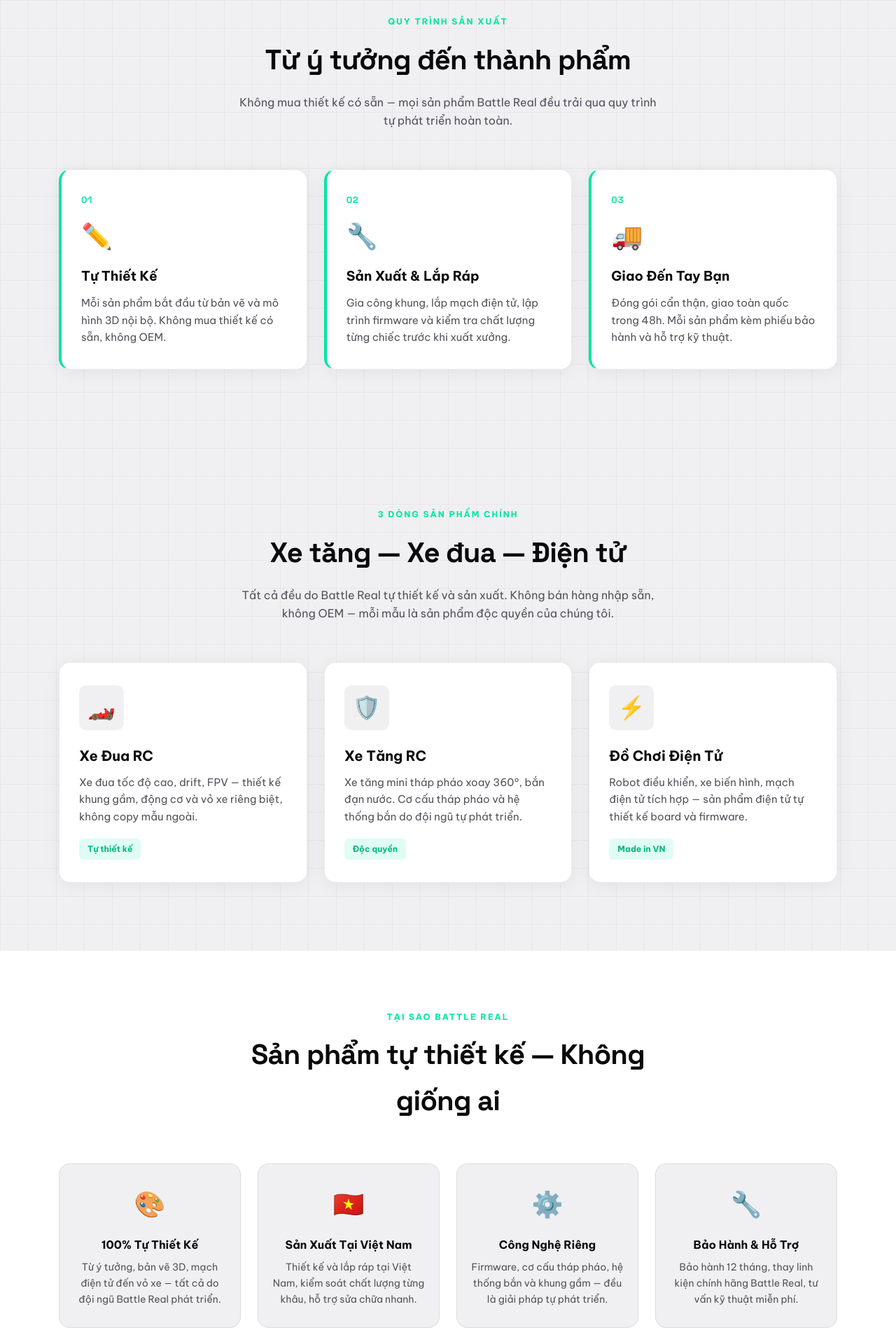
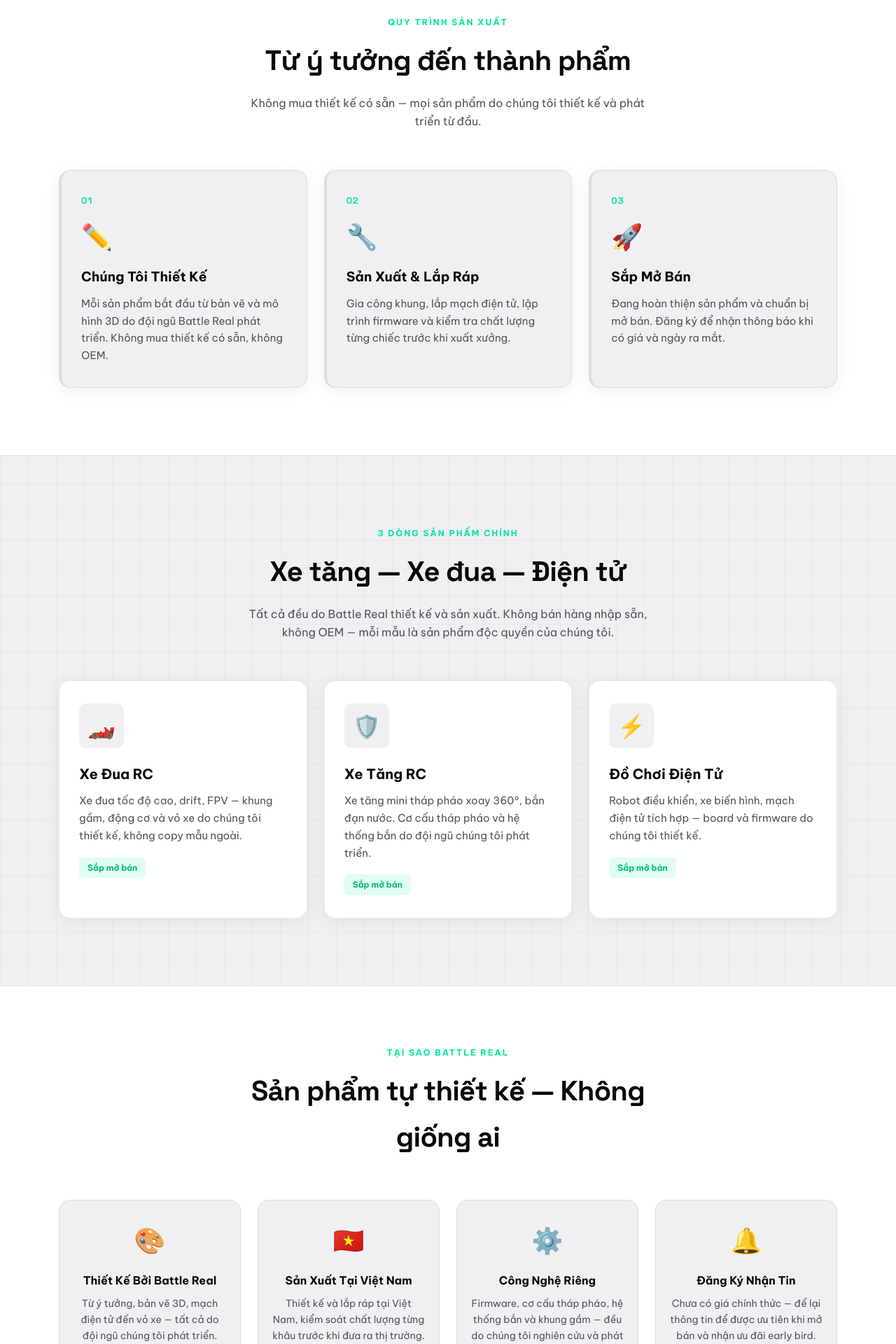
Before and after one commit to s2nmt/battleRealgame, a React (Vite) app: page / in a window 1280 px wide. Shown: the part 880-2800 px from the top of the page at 70% size. Built offline with nearby package versions, Linux system fonts and the light colour scheme.

Commit message:
fix: change content

```diff
--- a/index.html
+++ b/index.html
@@ -4,11 +4,11 @@
     <meta charset="UTF-8" />
     <link rel="icon" type="image/svg+xml" href="/favicon.svg" />
     <meta name="viewport" content="width=device-width, initial-scale=1.0" />
-    <meta name="description" content="Battle Real - Xe tăng RC, xe đua RC và đồ chơi điện tử 100% tự thiết kế tại Việt Nam. Không OEM, không hàng có sẵn. Bảo hành 12 tháng." />
+    <meta name="description" content="Battle Real - Xe tăng RC, xe đua RC và đồ chơi điện tử do chúng tôi thiết kế. Đang chuẩn bị mở bán — đăng ký nhận tin sớm." />
     <link rel="preconnect" href="https://fonts.googleapis.com" />
     <link rel="preconnect" href="https://fonts.gstatic.com" crossorigin />
     <link href="https://fonts.googleapis.com/css2?family=Be+Vietnam+Pro:ital,wght@0,400;0,500;0,600;0,700;0,800&family=Space+Grotesk:wght@500;600;700&display=swap" rel="stylesheet" />
-    <title>Battle Real | Xe Tăng, Xe Đua & Đồ Chơi Điện Tử Tự Thiết Kế</title>
+    <title>Battle Real | Xe Tăng, Xe Đua & Đồ Chơi Điện Tử</title>
   </head>
   <body>
     <div id="root"></div>
--- a/src/components/Contact.jsx
+++ b/src/components/Contact.jsx
@@ -12,23 +12,23 @@ export default function Contact() {
     <section id="contact" className="section section--dark">
       <div className="container contact">
         <div className="contact__info">
-          <span className="section__tag">Đặt hàng</span>
-          <h2 className="section__title">Liên hệ đặt mua sản phẩm tự thiết kế</h2>
+          <span className="section__tag">Đăng ký sớm</span>
+          <h2 className="section__title">Nhận thông báo khi mở bán</h2>
           <p className="section__desc">
-            Điền form bên dưới — chúng tôi sẽ gọi lại tư vấn mẫu xe tăng, xe đua hoặc đồ chơi điện tử phù hợp.
+            Sản phẩm đang trong giai đoạn chuẩn bị — chưa có giá. Để lại thông tin để được báo khi chính thức mở bán.
           </p>
           <ul className="contact__perks">
-            <li>🎨 100% sản phẩm tự thiết kế, độc quyền Battle Real</li>
-            <li>🚚 Giao hàng toàn quốc trong 48h (nội thành)</li>
-            <li>🔧 Bảo hành 12 tháng, hỗ trợ kỹ thuật miễn phí</li>
+            <li>🔔 Ưu tiên nhận tin khi công bố giá & ngày mở bán</li>
+            <li>🎨 Sản phẩm do Battle Real thiết kế, độc quyền thương hiệu</li>
+            <li>🎁 Ưu đãi early bird dành cho người đăng ký sớm</li>
           </ul>
         </div>
 
         {submitted ? (
           <div className="contact__success">
             <span className="contact__success-icon">✅</span>
-            <h3>Đã nhận yêu cầu!</h3>
-            <p>Chúng tôi sẽ liên hệ trong vòng 24 giờ để xác nhận đơn hàng.</p>
+            <h3>Đã nhận đăng ký!</h3>
+            <p>Chúng tôi sẽ liên hệ khi sản phẩm sẵn sàng mở bán.</p>
           </div>
         ) : (
           <form className="contact__form" onSubmit={handleSubmit}>
@@ -47,15 +47,15 @@ export default function Contact() {
             <label>
               Bạn quan tâm
               <select name="interest" defaultValue="racing">
-                <option value="racing">Xe đua RC (tự thiết kế)</option>
-                <option value="tank">Xe tăng RC (tự thiết kế)</option>
+                <option value="racing">Xe đua RC</option>
+                <option value="tank">Xe tăng RC</option>
                 <option value="electronic">Đồ chơi điện tử</option>
-                <option value="bundle">Combo / gói tiết kiệm</option>
-                <option value="bulk">Đặt số lượng lớn</option>
+                <option value="bundle">Combo dự kiến</option>
+                <option value="all">Tất cả sản phẩm</option>
               </select>
             </label>
             <button type="submit" className="btn btn--primary btn--lg btn--block">
-              Gửi Yêu Cầu
+              Đăng Ký Nhận Tin
             </button>
           </form>
         )}
--- a/src/components/Footer.jsx
+++ b/src/components/Footer.jsx
@@ -6,15 +6,15 @@ export default function Footer() {
           <span className="logo__text">
             Battle<span className="logo__accent">Real</span>
           </span>
-          <p>Xe tăng, xe đua & đồ chơi điện tử — 100% tự thiết kế tại Việt Nam</p>
+          <p>Xe tăng, xe đua & đồ chơi điện tử do chúng tôi thiết kế — Đang chuẩn bị mở bán</p>
         </div>
         <div className="footer__links">
           <a href="#categories">Danh mục</a>
           <a href="#shop">Sản phẩm</a>
-          <a href="#how">Tự thiết kế</a>
+          <a href="#how">Thiết kế</a>
           <a href="#contact">Liên hệ</a>
         </div>
-        <p className="footer__copy">© 2026 Battle Real. Tự thiết kế — Tự sản xuất — Bảo hành 12 tháng.</p>
+        <p className="footer__copy">© 2026 Battle Real. Chúng tôi thiết kế — Đang chuẩn bị mở bán.</p>
       </div>
     </footer>
   );
--- a/src/components/GameModes.jsx
+++ b/src/components/GameModes.jsx
@@ -2,13 +2,13 @@ import { categories } from '../data/products';
 
 export default function GameModes() {
   return (
-    <section id="categories" className="section">
+    <section id="categories" className="section section--surface">
       <div className="container">
         <div className="section__header">
           <span className="section__tag">3 dòng sản phẩm chính</span>
           <h2 className="section__title">Xe tăng — Xe đua — Điện tử</h2>
           <p className="section__desc">
-            Tất cả đều do Battle Real tự thiết kế và sản xuất. Không bán hàng nhập sẵn, không OEM —
+            Tất cả đều do Battle Real thiết kế và sản xuất. Không bán hàng nhập sẵn, không OEM —
             mỗi mẫu là sản phẩm độc quyền của chúng tôi.
           </p>
         </div>
--- a/src/components/Header.jsx
+++ b/src/components/Header.jsx
@@ -3,7 +3,7 @@ import { useState } from 'react';
 const links = [
   { href: '#categories', label: 'Danh Mục' },
   { href: '#shop', label: 'Sản Phẩm' },
-  { href: '#how', label: 'Tự Thiết Kế' },
+  { href: '#how', label: 'Thiết Kế' },
   { href: '#bundles', label: 'Combo' },
   { href: '#contact', label: 'Liên Hệ' },
 ];
@@ -28,7 +28,7 @@ export default function Header() {
             </a>
           ))}
           <a href="#contact" className="btn btn--primary btn--sm" onClick={() => setOpen(false)}>
-            Đặt Mua Ngay
+            Đăng Ký Sớm
           </a>
         </nav>
 
--- a/src/components/Hero.jsx
+++ b/src/components/Hero.jsx
@@ -19,10 +19,10 @@ export default function Hero() {
 
         <div className="hero__actions">
           <a href="#shop" className="btn btn--primary btn--lg">
-            Xem Sản Phẩm
+            Xem Sản Phẩm Sắp Ra Mắt
           </a>
-          <a href="#how" className="btn btn--outline btn--lg">
-            Quy Trình Thiết Kế
+          <a href="#contact" className="btn btn--outline btn--lg">
+            Đăng Ký Nhận Tin
           </a>
         </div>
 
--- a/src/components/HowItWorks.jsx
+++ b/src/components/HowItWorks.jsx
@@ -2,13 +2,13 @@ import { steps } from '../data/products';
 
 export default function HowItWorks() {
   return (
-    <section id="how" className="section">
+    <section id="how" className="section section--light">
       <div className="container">
         <div className="section__header">
           <span className="section__tag">Quy trình sản xuất</span>
           <h2 className="section__title">Từ ý tưởng đến thành phẩm</h2>
           <p className="section__desc">
-            Không mua thiết kế có sẵn — mọi sản phẩm Battle Real đều trải qua quy trình tự phát triển hoàn toàn.
+            Không mua thiết kế có sẵn — mọi sản phẩm do chúng tôi thiết kế và phát triển từ đầu.
           </p>
         </div>
 
--- a/src/components/Shop.jsx
+++ b/src/components/Shop.jsx
@@ -1,16 +1,14 @@
-import { products } from '../data/products';
-import { formatPrice } from '../utils/formatPrice';
+import { products, storeInfo } from '../data/products';
 
 export default function Shop() {
   return (
     <section id="shop" className="section">
       <div className="container">
         <div className="section__header">
-          <span className="section__tag">Sản phẩm tự thiết kế</span>
+          <span className="section__tag">Sản phẩm Battle Real</span>
           <h2 className="section__title">Mẫu xe & đồ chơi điện tử</h2>
           <p className="section__desc">
-            Mỗi sản phẩm mang thương hiệu Battle Real — thiết kế riêng, không có trên thị trường.
-            Liên hệ để đặt hàng hoặc hỏi tồn kho.
+            Đây là các mẫu đang chuẩn bị ra mắt — chưa có giá chính thức. Đăng ký để nhận thông báo khi mở bán.
           </p>
         </div>
 
@@ -23,9 +21,9 @@ export default function Shop() {
               <h3 className="shop-card__name">{p.name}</h3>
               <p className="shop-card__desc">{p.description}</p>
               <div className="shop-card__footer">
-                <span className="shop-card__price">{formatPrice(p.price)}</span>
+                <span className="shop-card__status">{storeInfo.comingSoonLabel}</span>
                 <a href="#contact" className="btn btn--outline btn--sm">
-                  Đặt Mua
+                  Đăng Ký Quan Tâm
                 </a>
               </div>
             </article>
@@ -33,7 +31,7 @@ export default function Shop() {
         </div>
 
         <p className="shop-note">
-          🎨 Tất cả sản phẩm 100% tự thiết kế — cần tư vấn chọn mẫu hoặc đặt hàng số lượng lớn? Liên hệ ngay.
+          🔔 Giá và thời gian giao hàng sẽ được công bố khi chính thức mở bán — đăng ký sớm để được ưu tiên.
         </p>
       </div>
     </section>
--- a/src/data/products.js
+++ b/src/data/products.js
@@ -1,14 +1,15 @@
 export const storeInfo = {
   name: 'Battle Real',
-  tagline: 'Tự thiết kế — Sản xuất — Phân phối',
-  status: '100% tự thiết kế',
+  tagline: 'Chúng tôi thiết kế — Sản xuất — Sắp mở bán',
+  status: 'Đang chuẩn bị mở bán',
+  comingSoonLabel: 'Sắp mở bán',
   description:
-    'Chúng tôi tự thiết kế và sản xuất xe tăng RC, xe đua RC và đồ chơi điện tử — không bán hàng có sẵn, không đi OEM. Mỗi sản phẩm là ý tưởng riêng, được đội ngũ kỹ sư Việt Nam phát triển từ khung vẽ đến thành phẩm.',
+    'Chúng tôi đang hoàn thiện các mẫu xe tăng RC, xe đua RC và đồ chơi điện tử do đội ngũ Battle Real thiết kế. Website giới thiệu sản phẩm — giá và đặt hàng sẽ được công bố khi chính thức mở bán.',
   highlights: [
-    { value: '100%', label: 'Tự thiết kế' },
+    { value: 'BR', label: 'Chúng tôi thiết kế' },
     { value: '12+', label: 'Mẫu độc quyền' },
-    { value: '48h', label: 'Giao hàng' },
-    { value: '12', label: 'Tháng bảo hành' },
+    { value: 'Sắp', label: 'Ra mắt' },
+    { value: 'Đăng ký', label: 'Nhận tin sớm' },
   ],
 };
 
@@ -18,24 +19,24 @@ export const categories = [
     icon: '🏎️',
     title: 'Xe Đua RC',
     description:
-      'Xe đua tốc độ cao, drift, FPV — thiết kế khung gầm, động cơ và vỏ xe riêng biệt, không copy mẫu ngoài.',
-    tag: 'Tự thiết kế',
+      'Xe đua tốc độ cao, drift, FPV — khung gầm, động cơ và vỏ xe do chúng tôi thiết kế, không copy mẫu ngoài.',
+    tag: 'Sắp mở bán',
   },
   {
     id: 'tank',
     icon: '🛡️',
     title: 'Xe Tăng RC',
     description:
-      'Xe tăng mini tháp pháo xoay 360°, bắn đạn nước. Cơ cấu tháp pháo và hệ thống bắn do đội ngũ tự phát triển.',
-    tag: 'Độc quyền',
+      'Xe tăng mini tháp pháo xoay 360°, bắn đạn nước. Cơ cấu tháp pháo và hệ thống bắn do đội ngũ chúng tôi phát triển.',
+    tag: 'Sắp mở bán',
   },
   {
     id: 'electronic',
     icon: '⚡',
     title: 'Đồ Chơi Điện Tử',
     description:
-      'Robot điều khiển, xe biến hình, mạch điện tử tích hợp — sản phẩm điện tử tự thiết kế board và firmware.',
-    tag: 'Made in VN',
+      'Robot điều khiển, xe biến hình, mạch điện tử tích hợp — board và firmware do chúng tôi thiết kế.',
+    tag: 'Sắp mở bán',
   },
 ];
 
@@ -43,38 +44,34 @@ export const bundles = [
   {
     id: 'racing-kit',
     name: 'Combo Xe Đua Starter',
-    price: 2790000,
     unit: '1 xe + phụ kiện',
-    badge: 'Tự thiết kế',
-    description: 'Xe đua RC bản thiết kế riêng kèm pin LiPo, sạc nhanh và tay cầm 2.4GHz.',
-    includes: ['Xe đua Battle Real R1', 'Pin + sạc LiPo', 'Tay cầm 2.4GHz', 'Bảo hành 12 tháng'],
+    badge: 'Dự kiến',
+    description: 'Xe đua RC do chúng tôi thiết kế, kèm pin LiPo, sạc nhanh và tay cầm 2.4GHz.',
+    includes: ['Xe đua Battle Real R1', 'Pin + sạc LiPo', 'Tay cầm 2.4GHz', 'Bảo hành dự kiến'],
   },
   {
     id: 'tank-kit',
     name: 'Combo Xe Tăng Pro',
-    price: 3490000,
     unit: '1 xe + phụ kiện',
-    badge: 'Bán chạy',
-    description: 'Xe tăng tự thiết kế với hệ thống bắn đạn nước, tháp pháo servo độc quyền.',
+    badge: 'Dự kiến',
+    description: 'Xe tăng do chúng tôi thiết kế với hệ thống bắn đạn nước, tháp pháo servo độc quyền.',
     includes: ['Xe tăng Battle Real T1', 'Bình nước + đạn', 'Pin sạc USB-C', 'Hướng dẫn tiếng Việt'],
     featured: true,
   },
   {
     id: 'dual',
     name: 'Combo Đôi Đấu',
-    price: 5490000,
     unit: '2 xe + sân mini',
-    badge: 'Tiết kiệm',
-    description: '2 xe (đua hoặc tăng) + sân đấu mini gập — thiết kế riêng cho chơi đối kháng tại nhà.',
-    includes: ['2 xe tự thiết kế', 'Sân đấu mini gập', 'Pin dự phòng', 'Bảo hành 12 tháng'],
+    badge: 'Dự kiến',
+    description: '2 xe (đua hoặc tăng) + sân đấu mini gập — do chúng tôi thiết kế cho chơi đối kháng tại nhà.',
+    includes: ['2 xe Battle Real', 'Sân đấu mini gập', 'Pin dự phòng', 'Bảo hành dự kiến'],
   },
   {
     id: 'electronic-kit',
     name: 'Combo Điện Tử Khám Phá',
-    price: 1890000,
     unit: '3 sản phẩm',
-    badge: 'Mới',
-    description: 'Bộ đồ chơi điện tử tự thiết kế: robot mini, mạch LED và bộ lắp ráp cơ bản.',
+    badge: 'Dự kiến',
+    description: 'Bộ đồ chơi điện tử do chúng tôi thiết kế: robot mini, mạch LED và bộ lắp ráp cơ bản.',
     includes: ['Robot mini BR-Bot', 'Bộ mạch LED thử nghiệm', 'Hướng dẫn lắp ráp', 'Hỗ trợ kỹ thuật'],
   },
 ];
@@ -83,9 +80,9 @@ export const steps = [
   {
     step: '01',
     icon: '✏️',
-    title: 'Tự Thiết Kế',
+    title: 'Chúng Tôi Thiết Kế',
     description:
-      'Mỗi sản phẩm bắt đầu từ bản vẽ và mô hình 3D nội bộ. Không mua thiết kế có sẵn, không OEM.',
+      'Mỗi sản phẩm bắt đầu từ bản vẽ và mô hình 3D do đội ngũ Battle Real phát triển. Không mua thiết kế có sẵn, không OEM.',
   },
   {
     step: '02',
@@ -96,33 +93,33 @@ export const steps = [
   },
   {
     step: '03',
-    icon: '🚚',
-    title: 'Giao Đến Tay Bạn',
+    icon: '🚀',
+    title: 'Sắp Mở Bán',
     description:
-      'Đóng gói cẩn thận, giao toàn quốc trong 48h. Mỗi sản phẩm kèm phiếu bảo hành và hỗ trợ kỹ thuật.',
+      'Đang hoàn thiện sản phẩm và chuẩn bị mở bán. Đăng ký để nhận thông báo khi có giá và ngày ra mắt.',
   },
 ];
 
 export const features = [
   {
     icon: '🎨',
-    title: '100% Tự Thiết Kế',
-    description: 'Từ ý tưởng, bản vẽ 3D, mạch điện tử đến vỏ xe — tất cả do đội ngũ Battle Real phát triển.',
+    title: 'Thiết Kế Bởi Battle Real',
+    description: 'Từ ý tưởng, bản vẽ 3D, mạch điện tử đến vỏ xe — tất cả do đội ngũ chúng tôi phát triển.',
   },
   {
     icon: '🇻🇳',
     title: 'Sản Xuất Tại Việt Nam',
-    description: 'Thiết kế và lắp ráp tại Việt Nam, kiểm soát chất lượng từng khâu, hỗ trợ sửa chữa nhanh.',
+    description: 'Thiết kế và lắp ráp tại Việt Nam, kiểm soát chất lượng từng khâu trước khi đưa ra thị trường.',
   },
   {
     icon: '⚙️',
     title: 'Công Nghệ Riêng',
-    description: 'Firmware, cơ cấu tháp pháo, hệ thống bắn và khung gầm — đều là giải pháp tự phát triển.',
+    description: 'Firmware, cơ cấu tháp pháo, hệ thống bắn và khung gầm — đều do chúng tôi nghiên cứu và phát triển.',
   },
   {
-    icon: '🔧',
-    title: 'Bảo Hành & Hỗ Trợ',
-    description: 'Bảo hành 12 tháng, thay linh kiện chính hãng Battle Real, tư vấn kỹ thuật miễn phí.',
+    icon: '🔔',
+    title: 'Đăng Ký Nhận Tin',
+    description: 'Chưa có giá chính thức — để lại thông tin để được ưu tiên khi mở bán và nhận ưu đãi early bird.',
   },
 ];
 
@@ -131,17 +128,15 @@ export const products = [
     id: 1,
     name: 'Battle Real R1 — Xe Đua FPV',
     category: 'Xe Đua RC',
-    price: 2490000,
-    description: 'Xe đua FPV 1080p, tốc độ 50km/h. Khung nhôm tự thiết kế, động cơ brushless riêng.',
+    description: 'Xe đua FPV 1080p, tốc độ 50km/h. Khung nhôm do chúng tôi thiết kế, động cơ brushless riêng.',
     icon: '🏎️',
-    badge: 'Tự thiết kế',
+    badge: 'BR Design',
   },
   {
     id: 2,
     name: 'Battle Real T1 — Xe Tăng',
     category: 'Xe Tăng RC',
-    price: 3290000,
-    description: 'Xe tăng bắn đạn nước, tháp pháo servo 360°. Cơ cấu bắn và vỏ thép do team tự phát triển.',
+    description: 'Xe tăng bắn đạn nước, tháp pháo servo 360°. Cơ cấu bắn và vỏ thép do team chúng tôi phát triển.',
     icon: '🛡️',
     badge: 'Độc quyền',
   },
@@ -149,17 +144,15 @@ export const products = [
     id: 3,
     name: 'Battle Real D1 — Drift Racer',
     category: 'Xe Đua RC',
-    price: 1990000,
-    description: 'Xe drift nhẹ, lốp chuyên dụng, khung gầm thấp tự thiết kế cho người mới bắt đầu.',
+    description: 'Xe drift nhẹ, lốp chuyên dụng, khung gầm thấp do chúng tôi thiết kế cho người mới bắt đầu.',
     icon: '🏁',
-    badge: 'Tự thiết kế',
+    badge: 'BR Design',
   },
   {
     id: 4,
     name: 'Battle Real T2 — Xe Tăng Hạng Nặng',
     category: 'Xe Tăng RC',
-    price: 4290000,
-    description: 'Bản nâng cấp với giáp dày, bình nước lớn, động cơ kép. Thiết kế riêng cho địa hình khó.',
+    description: 'Bản nâng cấp với giáp dày, bình nước lớn, động cơ kép. Thiết kế riêng của Battle Real cho địa hình khó.',
     icon: '⚔️',
     badge: 'Mới',
   },
@@ -167,17 +160,15 @@ export const products = [
     id: 5,
     name: 'BR-Bot Mini — Robot Điện Tử',
     category: 'Đồ Chơi Điện Tử',
-    price: 890000,
-    description: 'Robot mini điều khiển Bluetooth, mạch và firmware tự viết. Lập trình được qua app.',
+    description: 'Robot mini điều khiển Bluetooth, mạch và firmware do chúng tôi viết. Lập trình được qua app.',
     icon: '🤖',
-    badge: 'Tự thiết kế',
+    badge: 'BR Design',
   },
   {
     id: 6,
     name: 'BR-Transform — Xe Biến Hình',
     category: 'Đồ Chơi Điện Tử',
-    price: 1590000,
-    description: 'Xe biến hình thành robot, khớp nối và mạch điều khiển do đội ngũ tự thiết kế.',
+    description: 'Xe biến hình thành robot, khớp nối và mạch điều khiển do đội ngũ chúng tôi thiết kế.',
     icon: '🔄',
     badge: 'Độc quyền',
   },
@@ -185,7 +176,6 @@ export const products = [
     id: 7,
     name: 'Battle Real R2 — Xe Đua Pro',
     category: 'Xe Đua RC',
-    price: 4590000,
     description: 'Bản pro với carbon fiber, ESC tự tune, camera FPV 60fps. Dành cho tay đua nghiêm túc.',
     icon: '📹',
     badge: 'Pro',
@@ -194,8 +184,7 @@ export const products = [
     id: 8,
     name: 'BR-Circuit Kit — Bộ Mạch Thử Nghiệm',
     category: 'Đồ Chơi Điện Tử',
-    price: 590000,
-    description: 'Bộ mạch LED, cảm biến và module điều khiển tự thiết kế — dành cho bé yêu công nghệ.',
+    description: 'Bộ mạch LED, cảm biến và module điều khiển do chúng tôi thiết kế — dành cho bé yêu công nghệ.',
     icon: '💡',
     badge: 'STEM',
   },
--- a/src/index.css
+++ b/src/index.css
@@ -381,6 +381,25 @@ img {
 /* Sections */
 .section {
   padding: 96px 0;
+}
+
+.section--light {
+  background: var(--bg-card);
+  border-top: 1px solid var(--border);
+  border-bottom: 1px solid var(--border);
+}
+
+.section--light .step {
+  background: var(--bg);
+  border-color: var(--border);
+}
+
+.section--surface {
+  background: var(--bg);
+  background-image:
+    linear-gradient(rgba(9, 9, 11, 0.04) 1px, transparent 1px),
+    linear-gradient(90deg, rgba(9, 9, 11, 0.04) 1px, transparent 1px);
+  background-size: 40px 40px;
 }
 
 .section--dark {
@@ -812,11 +831,21 @@ img {
   padding-bottom: 22px;
 }
 
-.shop-card__price {
-  font-family: var(--font-display);
+.shop-card__status {
+  font-size: 14px;
   font-weight: 700;
-  color: var(--text-bright);
-  font-size: 18px;
+  color: var(--text);
+  font-style: italic;
+}
+
+.package-card__amount--soon {
+  font-size: 22px;
+  color: var(--accent);
+  font-style: italic;
+}
+
+.section--dark .package-card__amount--soon {
+  color: var(--accent);
 }
 
 .shop-note {
```
Also changed, not shown: src/components/Packages.jsx (+8 -7 lines).
